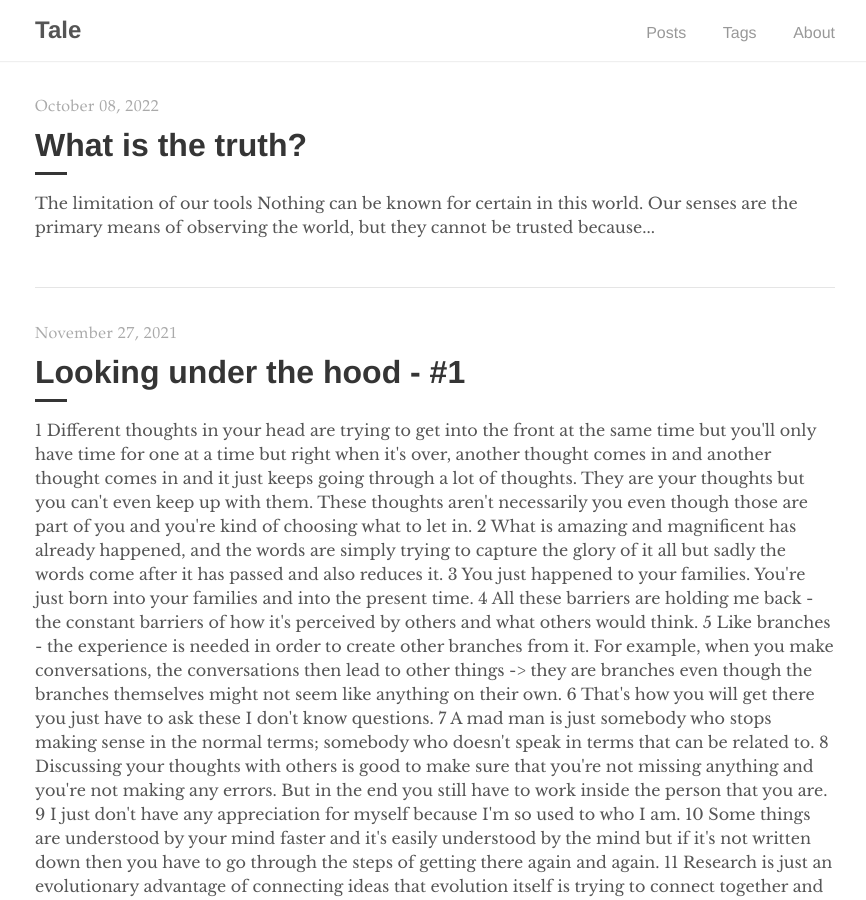
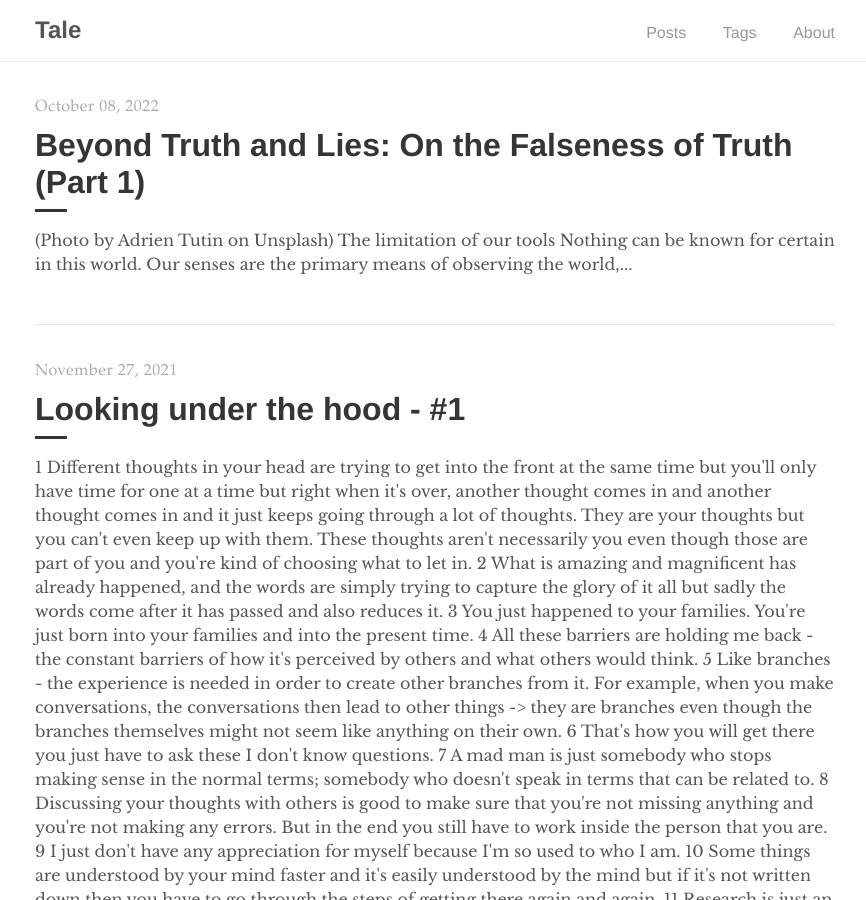
Before and after one commit to derstarkerwille/DerStarkerWille, a Jekyll site: the page built from index.html, in a window 1280 px wide and 900 px high. Shown: the whole window, without its empty margins (205-1071 px from the left). Built offline with Jekyll 4.4.1, drawn with Linux system fonts in a browser that asks for light colours; the list of posts is cut into pages by our own code; part of the change alters nothing that is shown.

Commit message:
Update 2022-10-08-Oct 2022.md

```diff
--- a/_posts/2022-10-08-Oct 2022.md
+++ b/_posts/2022-10-08-Oct 2022.md
@@ -1,45 +1,87 @@
 ---
 layout: post
-title: "What is the truth?"
-author: "Uber Mensch"
-tags: Tale
+title: "Beyond Truth and Lies: On the Falseness of Truth (Part 1)"
+author: "Starker Wille"
+tags: Truth
 ---
-![Article1](https://user-images.githubusercontent.com/114194993/196076105-f61b9a7e-9de9-424f-aa33-9b460fc259d8.png)
 
-<b>The limitation of our tools</b>
+![image](https://user-images.githubusercontent.com/114194993/212605571-cef929fd-5b46-4a06-9c86-500c0566d450.png)
 
+(Photo by Adrien Tutin on Unsplash)
+
+**The limitation of our tools**
 Nothing can be known for certain in this world.
+Our senses are the primary means of observing the world, but they cannot be trusted because they are not reliable and do not give accurate information about the world.
+Here are some examples as to why and how the truth is obfuscated by our senses:
 
-Our senses are the primary means of observing the world, but they cannot be trusted because they are not reliable and do not give accurate information about the world.
+**1. Incomplete Information :  **
+There is a whole spectrum of information that is outside our own ability to perceive them.
+This is noticeably true for both our visual and auditory senses. The visible spectrum is a relatively small portion of the light spectrum. There are other animal species that are capable of perceiving a greater proportion of the visual and auditory spectrum like cats, dogs, and bees.
 
-There's a whole spectrum of information that is outside our own ability to perceive them i.e. outside our senses. This is true for both for our visual and auditory senses.
+![image](https://user-images.githubusercontent.com/114194993/212606160-49a90400-50e5-4baf-8f24-e6cbe3ba9f58.png)
 
-On top of that, our mind interprets and alters the information that is gained through our senses.
+(Photo by Andrew S on Unsplash)
 
-For example, in our visual field there are blood vessels and other blobs that block our vision. However, our brain is able to fill in the missing gaps and give us a consistent and full visual picture of the world.
+We also do not have a full understanding of all the important variables that influence life and how they relate with one another. Our minds are constantly trying to make sense of the world with the known information, but the amount of information we do not know is greater, and the information we do not know that we do not know, is far greater still.
 
-Even though the tools we create will get us closer to absolute truth, we have no way to confirm the reality of our existence outside of itself.
+![image](https://user-images.githubusercontent.com/114194993/212606183-e2506e25-8c4c-426e-a091-e34b60ec262b.png)
 
-<b>The purest form of the truth</b>
+(Photo by FLY:D on Unsplash)
 
-Truth in the purest sense cannot be observed because our senses alter and disrupt the information present in the world. Therefore, truth can only be known in terms of what can be understood through our senses. In other words, we can never understand absolute truth. We can only understand truth as it seems to us or what is considered as relative truth.
+So far it seems that no matter which path we decide to take on  to study in-depth, we come across an insurmountable abyss in every direction. The more we learn, the more we understand how little we know. However, this is often only obvious when you have managed to make your way to the boundaries of a field.
+Its important to not under-estimate the value of our errors i.e. in other words, situations where we end up getting a different outcome than we expected, because some of the greatest historical insights that went on the shape our futures were born from such scenarios.
+This is a difficult task for the brain to undertake because it requires not only the mastery of all the previous knowledge and rigorous testing, but also the readiness and openness to throw away everything we have learned, in-exchange for a better and more accurate model of the field.
 
-Some think that we should dismiss the search for truth completely because truth can never be understood since our senses are limited, but this is a flawed argument because there is still truth that can be understood which is, however, going to be relative to our ability to perceive the world.
+**2. Altered Information :**
+Our brain alters the information that it has gained through our senses.
 
-By comparing our truths, we can refine it, but at the same time, we will all have the same limitations with our tools, that is, we have the same senses.
+In our visual field, there are blood vessels and other blobs that block our vision. However, our brain is able to fill in the missing gaps and give us a consistent and full visual picture of the world. It essentially autocompletes and fills in the missing information.
+Internal anatomy of an eye (Photo by Harpreet Singh on Unsplash) You can also observe a similar phenomenon with reading, as in the example below:
+it deosn't mttaer in waht oredr the ltteers in a wrod are, the olny iprmoetnt tihng is taht the frist and lsat ltteer be at the rghit pclae
+it doesn't matter in what order the letters in a word are, the only important thing is that the first and last letter be at the right place
+(Source for more in-depth analysis by Matt Davis, University of Cambridge)
+(Photo by Dawid Zawiła on Unsplash)Our brain is able to autocomplete a large part of information in our surroundings, but it only usually does this if it is simple and not super detailed. It also frequently does this with our peripheral vision.
 
-People cannot make up their own truth because relative truth for our species still exists. Ignoring that would be the death of science and the death of all that can be understood in this world. It would be the equivalent of pretending to be blind and embracing ignorance.
+**3. Inaccurate Information :**
+  Our senses do not gather accurate information.
+There is a difference between perceived color and the actual color of an object. The perceived colors of an object  are the colors of the light spectrum that were not absorbed but were reflected, and are therefore not an inherent property of the object. In other words, the actual color of the object can be argued to be any other color except for the one that we see.
+(Photo by Sharon Pittaway on Unsplash)
 
-<b>Truth as it relates to us</b>
+**4. Biased information :**
+The brain prioritizes information in terms of what is relevant for survival.
 
-Not to mention that we are only interested in truth as it relates to us, and not truth in the absolute sense. It is rather impossible to understand truths outside of its relation to us, even though people may try to claim that their search for truth goes beyond that.
+![image](https://user-images.githubusercontent.com/114194993/212606238-51055505-cc65-4ff0-b28f-5092d0ef2de7.png)
 
-So the search for the truth is always going to be towards the relative truth. Truth is also not relative to the individual, but relative to our species, to our existence. So we must try to strive and understand truth as it is for our species.
+(Photo by FÍA YANG on Unsplash)
 
-<b>The evolving truth</b>
+'There are no facts, only interpretations.'
+~ Friedrich Nietzsche
 
-Our senses limit our ability to perceive the truth even relative truth. In other words, not all information is readily available to be perceived by our senses. For example, you might not have all the information visually present in front of you or in terms that can be understood by you. Therefore, as more information is made available or can be understood, this relative truth should be refined continuously, which brings it to the closest ideal form of relative truth.
+We see what we want to see, and hear what we want to hear. In other words, the information we gather about our world is stored in a manner that is relevant and useful for our survival. It needs to be put in terms that we understand, so that we can store it properly in our minds.
+The knowledge that we forget is usually information that is barely used i.e. has minimal relevance to our interests, and the information that we retain, is often what has been repeated several times and we have interpreted has having high relevance to our interests. For example, when you are learning to play a musical instrument like a piano, you have to play with it numerous times before you can play naturally because the repetition improves your retention. Same thing can be seen while studying any other form of new information. It is easier to learn things when we put in terms that we understand and can relate with. Another example is how the chorus of a song is the part that is repeated, and therefore, is also the part that most of the audience knows to sing along with, because it's better retained.
 
-The relative truth is always going to be evolving with new information. Everything is only true to the extent that the information that is understood and available to you.
+![image](https://user-images.githubusercontent.com/114194993/212606292-06ffaddd-c8de-48ba-9546-0c461bffb2b5.png)
 
-Relative truth is true according to what is known now, and new information should always change it.
+
+(Photo by Andrik Langfield on Unsplash)
+
+However, it is also evolutionarily more advantageous to pay attention to a novel stimulus, rather than to things that have already been accepted as safe and non-threatening. The more we are used to a stimulus and therefore, have understood it thoroughly and deemed it to be safe, the less we pay attention to it. For example, the taste of chocolate, especially after a lengthy abstinence from it, is significantly more noticeable with the first bite than after we have already consumed a handful of the same chocolate. The same is true for a glass of wine.
+In short, things that are rare and irrelevant to our interests are forgotten, and things that are novel, repeated, and relevant to our interests, gets our attention.
+
+---
+![image](https://user-images.githubusercontent.com/114194993/212606277-2a7a17d2-c234-46e0-8689-cde4b426fb8f.png)
+
+(Photo by Andre Mouton on Unsplash)
+
+So for the above mentioned reasons, even though the tools we create can get us closer to the absolute truth, we have no way to confirm the reality of existence outside of ourselves.
+
+**For further exploring:**
+* Nietzsche's Perspectivism.
+* René Descartes famously discussed these ideas in his A Discourse on Method :
+
+I supposed that all the objects (presentations) that had ever entered into my mind when awake, had in them no more truth than the illusions of my dreams. But immediately upon this I observed that, whilst I thus wished to think that all was false, it was absolutely necessary that I, who thus thought, should be somewhat; and as I observed that this truth, I think, therefore I am (COGITO ERGO SUM).
+
+* Richard Feynman's Video on Knowing vs Understanding.
+* Optical illusions are also good fun examples through which we can see past some of these flaws in our perception. For example, the Troxler effect is an example that shows how if there is an unchanging stimulus in our peripheral vision, then the brain fills in the information automatically.
+
+---
```
